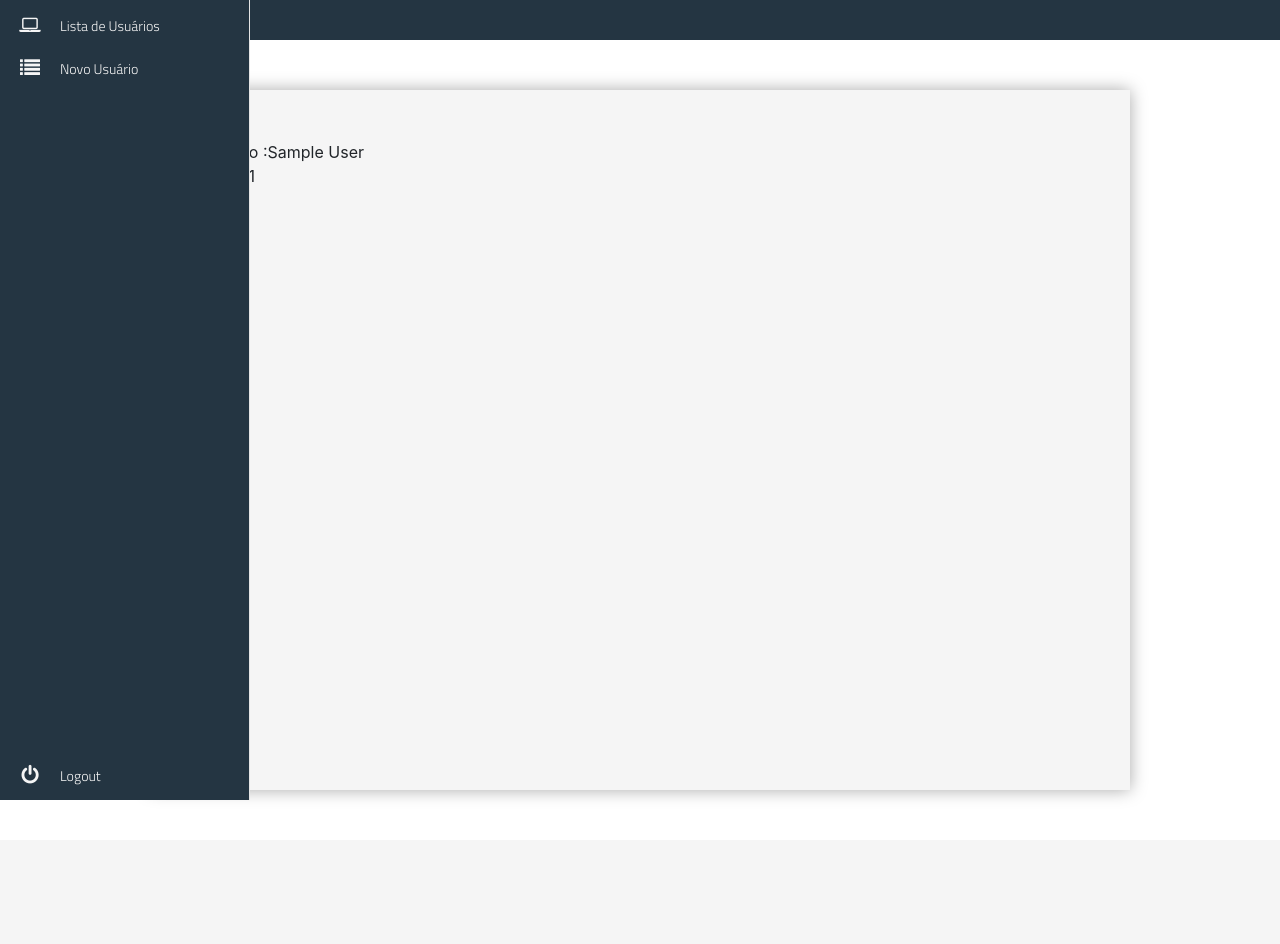
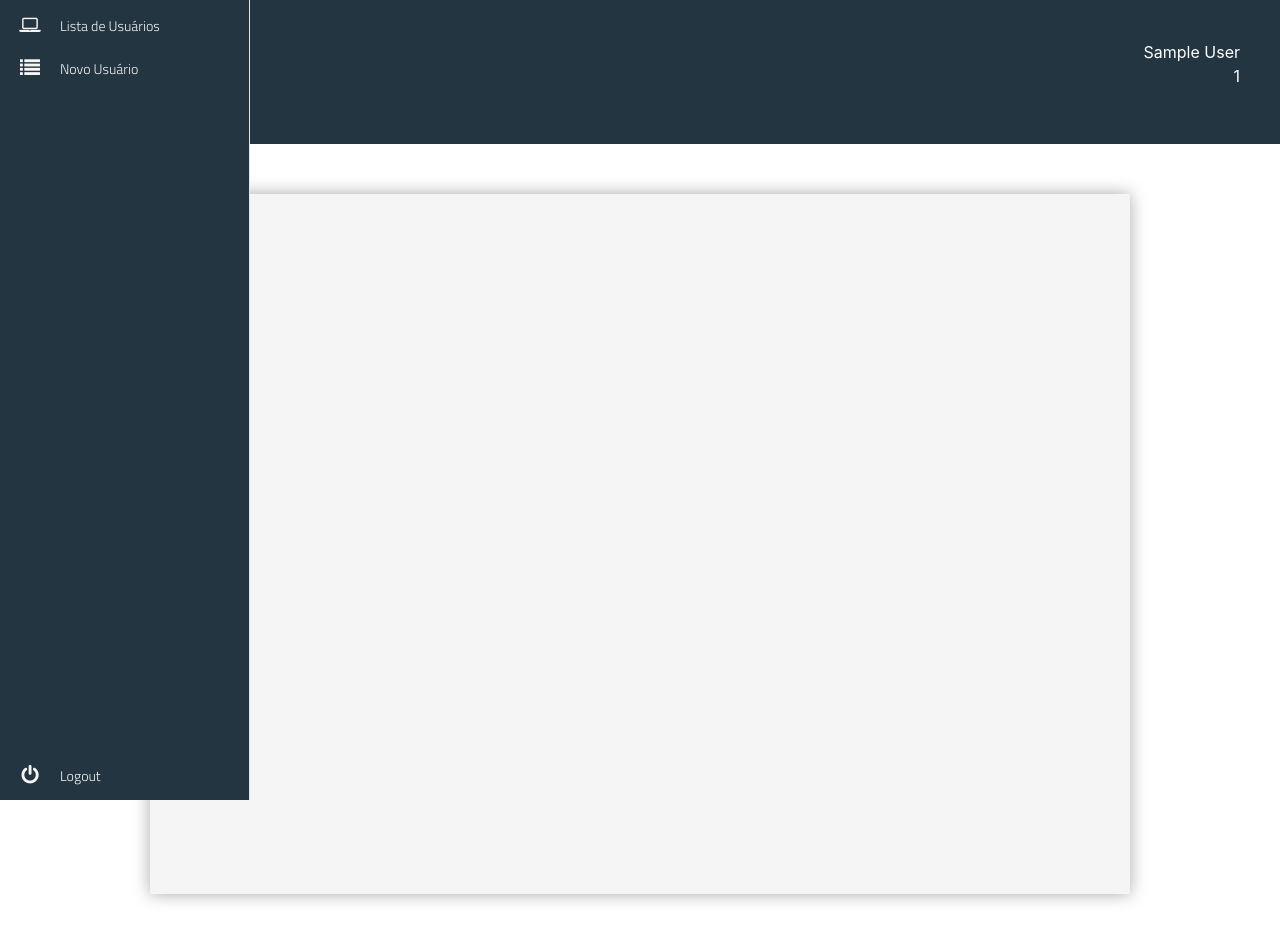
Before and after one commit to Fernandopinage/project, a PHP site: page /project/telas/painel.php in a window 1280 px wide. Before the commit the page ends 800 px from the top, so only its background shows below. Run offline with PHP 8.4, Linux system fonts and the light colour scheme; the visitor is signed in with stand-in values (Sample User, id 1); some libraries are stand-ins or nearby versions; some web fonts are replaced.

Commit message:
alinhamento

```diff
--- a/css/home.css
+++ b/css/home.css
@@ -135,6 +135,10 @@ background-color:#5fa2db;
 .area{
   padding: 20px;
   background-color: rgb(36, 53, 66);
+  color: white;
+}
+p{
+  text-align: right;
 }
 fieldset {
   background-color: #eeeeee;
--- a/telas/painel.php
+++ b/telas/painel.php
@@ -20,6 +20,7 @@ session_start();
 
 <body>
     <div class="area">
+    <p class="area"><?php echo $_SESSION["nome"].'<br>';echo $_SESSION["perfil"].'<br>'; ?></p>
     </div>
     <nav class="main-menu">
         <ul>
@@ -60,8 +61,6 @@ session_start();
         <?php
         @$pagina = $_GET['p'];
 
-        echo 'Usuário :'.$_SESSION["nome"].'<br>';
-        echo 'Perfil :'. $_SESSION["perfil"].'<br>';
         switch ($pagina) {
             case 'lista':
                 include_once '../telas/select.php';
```
